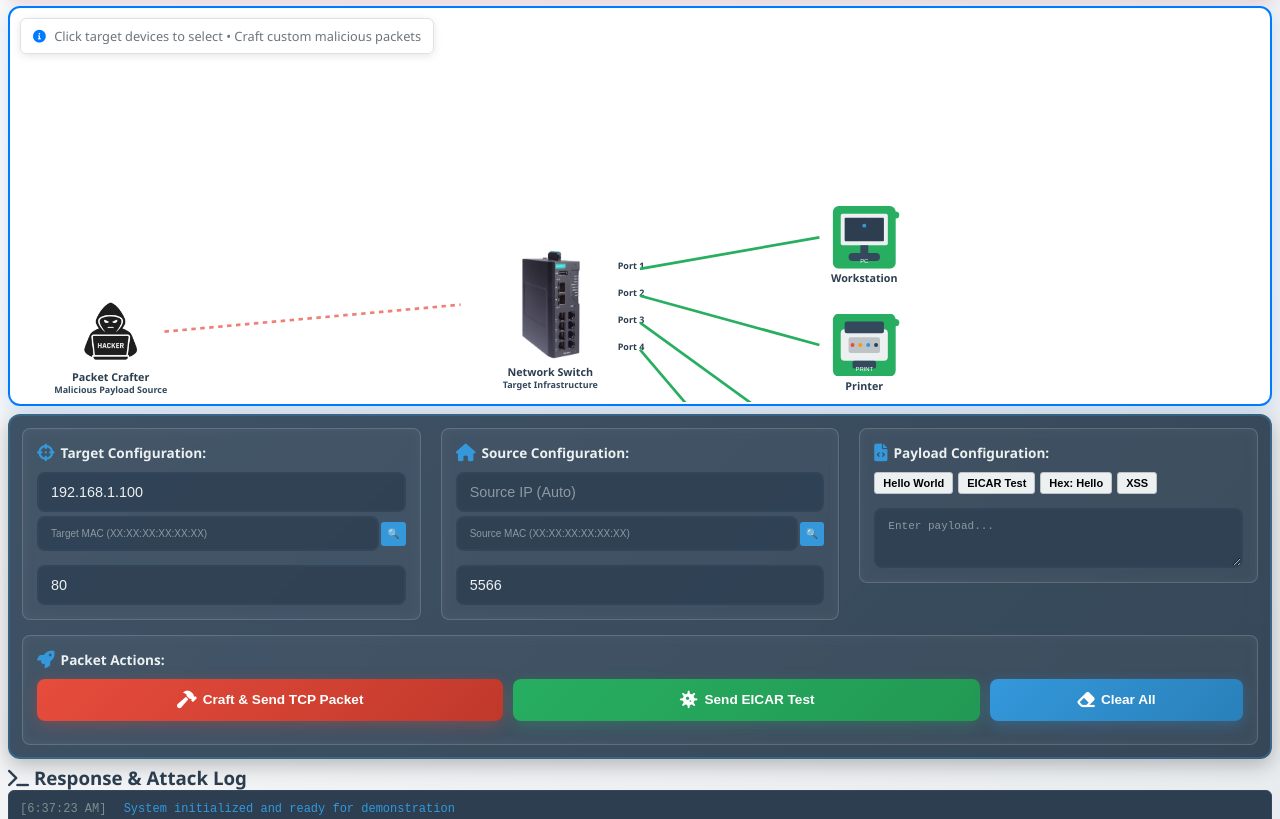
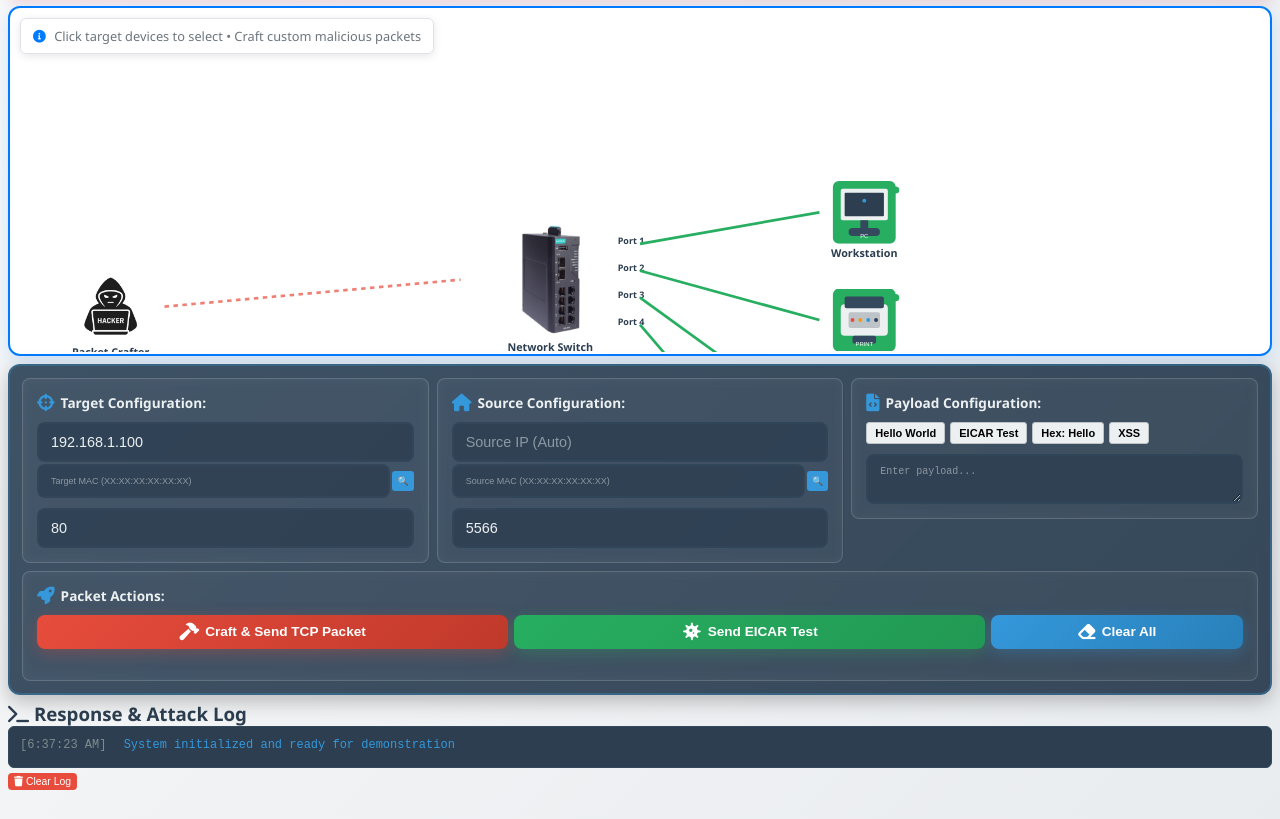
Before and after one commit to Whonceuponatime/kormarine-seanet, a Python web app: template templates/malicious_packet.html in a window 1280 px wide. Shown: the part 108-927 px from the top of the page. Run offline with Jinja, Linux system fonts and the light colour scheme; the template is opened without the code that fills it, so the values that code supplies are empty.

Commit message:
Apply same space optimizations to malicious packet page
- Reduced network diagram height from 400px to 350px (50px more space for command output)
- Decreased control grid gap from 20px to 8px (consistent with main page)
- Reduced margin-bottom from 8px to 4px for input containers
- Decreased input margin-bottom from 4px to 2px
- Reduced preset payloads margin from 8px to 4px
- Decreased textarea min-height from 60px to 50px and font size from 11px to 10px
- Reduced control group margin-top from 15px to 8px
- Decreased attack buttons gap from 10px to 6px
- Reduced button padding from 12px 20px to 8px 16px
- Optimized MAC fetch buttons: padding 4px 6px to 3px 5px, size 24px to 20px, font 10px to 9px
- Reduced MAC input font size from 10px to 9px

Result: Malicious packet page now has consistent space optimization with main page, providing more room for command output while maintaining functionality

```diff
--- a/templates/malicious_packet.html
+++ b/templates/malicious_packet.html
@@ -155,7 +155,7 @@
             </div>
         </header>
 
-        <div class="network-diagram" style="padding: 2px; width: 100%; height: 400px; min-height: 400px;">
+        <div class="network-diagram" style="padding: 2px; width: 100%; height: 350px; min-height: 350px;">
             <div class="diagram-overlay">
                 <div class="interaction-hint-overlay">
                     <i class="fas fa-info-circle"></i>
@@ -357,15 +357,15 @@
         </div>
 
         <div class="control-panel">
-            <div class="control-grid" style="grid-template-columns: 1fr 1fr 1fr; gap: 20px;">
+            <div class="control-grid" style="grid-template-columns: 1fr 1fr 1fr; gap: 8px;">
                 <!-- Target Configuration -->
                 <div class="control-group">
                     <label><i class="fas fa-crosshairs"></i> Target Configuration:</label>
-                    <div style="margin-bottom: 8px;">
-                        <input type="text" id="target-ip" value="192.168.1.100" placeholder="Target IP" class="control-input" style="margin-bottom: 4px;">
+                    <div style="margin-bottom: 4px;">
+                        <input type="text" id="target-ip" value="192.168.1.100" placeholder="Target IP" class="control-input" style="margin-bottom: 2px;">
                         <div style="display: flex; gap: 2px; align-items: center;">
-                            <input type="text" id="target-mac" placeholder="Target MAC (XX:XX:XX:XX:XX:XX)" class="control-input" style="font-size: 10px; flex: 1;">
-                            <button id="fetch-target-mac-btn" style="background: #3498db; border: none; color: white; padding: 4px 6px; border-radius: 3px; cursor: pointer; font-size: 10px; min-width: 24px; height: 24px;" title="Auto-fetch Target MAC">
+                            <input type="text" id="target-mac" placeholder="Target MAC (XX:XX:XX:XX:XX:XX)" class="control-input" style="font-size: 9px; flex: 1;">
+                            <button id="fetch-target-mac-btn" style="background: #3498db; border: none; color: white; padding: 3px 5px; border-radius: 3px; cursor: pointer; font-size: 9px; min-width: 20px; height: 20px;" title="Auto-fetch Target MAC">
                                 🔍
                             </button>
                         </div>
@@ -376,11 +376,11 @@
                 <!-- Source Configuration -->
                 <div class="control-group">
                     <label><i class="fas fa-home"></i> Source Configuration:</label>
-                    <div style="margin-bottom: 8px;">
-                        <input type="text" id="source-ip" placeholder="Source IP (Auto)" class="control-input" style="margin-bottom: 4px;">
+                    <div style="margin-bottom: 4px;">
+                        <input type="text" id="source-ip" placeholder="Source IP (Auto)" class="control-input" style="margin-bottom: 2px;">
                         <div style="display: flex; gap: 2px; align-items: center;">
-                            <input type="text" id="source-mac" placeholder="Source MAC (XX:XX:XX:XX:XX:XX)" class="control-input" style="font-size: 10px; flex: 1;">
-                            <button id="fetch-source-mac-btn" style="background: #3498db; border: none; color: white; padding: 4px 6px; border-radius: 3px; cursor: pointer; font-size: 10px; min-width: 24px; height: 24px;" title="Auto-fetch Source MAC">
+                            <input type="text" id="source-mac" placeholder="Source MAC (XX:XX:XX:XX:XX:XX)" class="control-input" style="font-size: 9px; flex: 1;">
+                            <button id="fetch-source-mac-btn" style="background: #3498db; border: none; color: white; padding: 3px 5px; border-radius: 3px; cursor: pointer; font-size: 9px; min-width: 20px; height: 20px;" title="Auto-fetch Source MAC">
                                 🔍
                             </button>
                         </div>
@@ -391,27 +391,27 @@
                 <!-- Payload Configuration -->
                 <div class="control-group">
                     <label><i class="fas fa-file-code"></i> Payload Configuration:</label>
-                    <div class="preset-payloads" style="margin-bottom: 8px;">
+                    <div class="preset-payloads" style="margin-bottom: 4px;">
                         <button class="preset-btn" data-payload="Hello World!">Hello World</button>
                         <button class="preset-btn" data-payload="EICAR">EICAR Test</button>
                         <button class="preset-btn" data-payload="48656c6c6f20576f726c6421">Hex: Hello</button>
                         <button class="preset-btn" data-payload="3c7363726970743e616c65727428274861636b656427293c2f7363726970743e">XSS</button>
                     </div>
-                    <textarea id="payload" placeholder="Enter payload..." class="control-input" style="min-height: 60px; font-family: 'Courier New', monospace; font-size: 11px;"></textarea>
+                    <textarea id="payload" placeholder="Enter payload..." class="control-input" style="min-height: 50px; font-family: 'Courier New', monospace; font-size: 10px;"></textarea>
                 </div>
             </div>
 
             <!-- Action Buttons (Full Width) -->
-            <div class="control-group" style="margin-top: 15px;">
+            <div class="control-group" style="margin-top: 8px;">
                 <label><i class="fas fa-rocket"></i> Packet Actions:</label>
-                <div class="attack-buttons" style="display: flex; gap: 10px; justify-content: center;">
-                    <button id="craft-btn" class="control-btn port-down" style="flex: 1; padding: 12px 20px;">
+                <div class="attack-buttons" style="display: flex; gap: 6px; justify-content: center;">
+                    <button id="craft-btn" class="control-btn port-down" style="flex: 1; padding: 8px 16px;">
                         <i class="fas fa-hammer"></i> Craft & Send TCP Packet
                     </button>
-                    <button id="eicar-btn" class="control-btn port-up" style="flex: 1; padding: 12px 20px;">
+                    <button id="eicar-btn" class="control-btn port-up" style="flex: 1; padding: 8px 16px;">
                         <i class="fas fa-virus"></i> Send EICAR Test
                     </button>
-                    <button id="clear-btn" class="control-btn secondary" style="flex: 0.5; padding: 12px 20px;">
+                    <button id="clear-btn" class="control-btn secondary" style="flex: 0.5; padding: 8px 16px;">
                         <i class="fas fa-eraser"></i> Clear All
                     </button>
                 </div>
```
